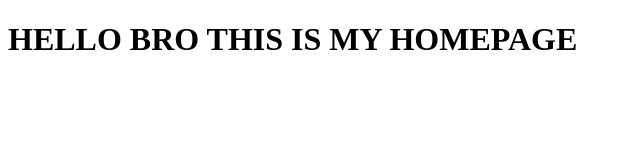
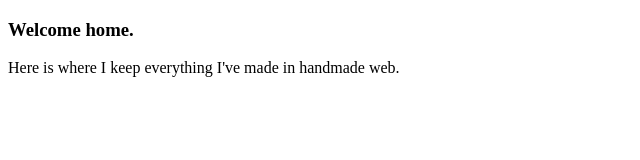
Before and after one commit to VictorRomanko/home, a plain HTML site: page index.html in a window 1280 px wide. Shown: the whole page, without its empty margins (0-640 px from the left). Drawn offline with Linux system fonts and the light colour scheme.

Commit message:
Update index.html

```diff
--- a/index.html
+++ b/index.html
@@ -8,7 +8,11 @@
 
     <body>
 
-        <h1>
-        HELLO BRO THIS IS MY HOMEPAGE
-        </h1>
+        <h3>
+        Welcome home.
+        </h3>
+        <p>
+        Here is where I keep everything I've made in handmade web.
+        </p>
+
     </body>
```
